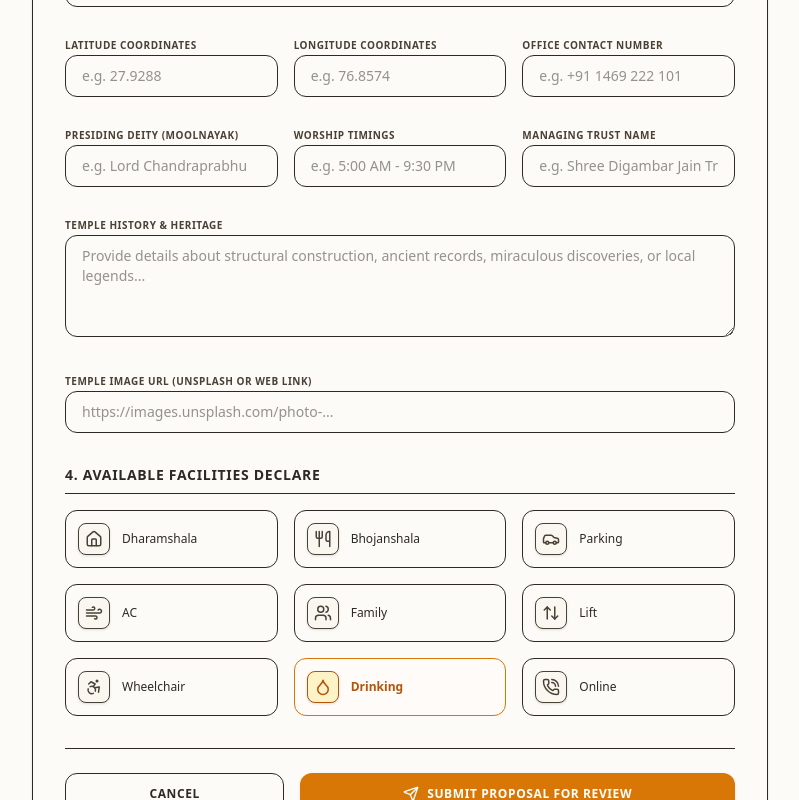
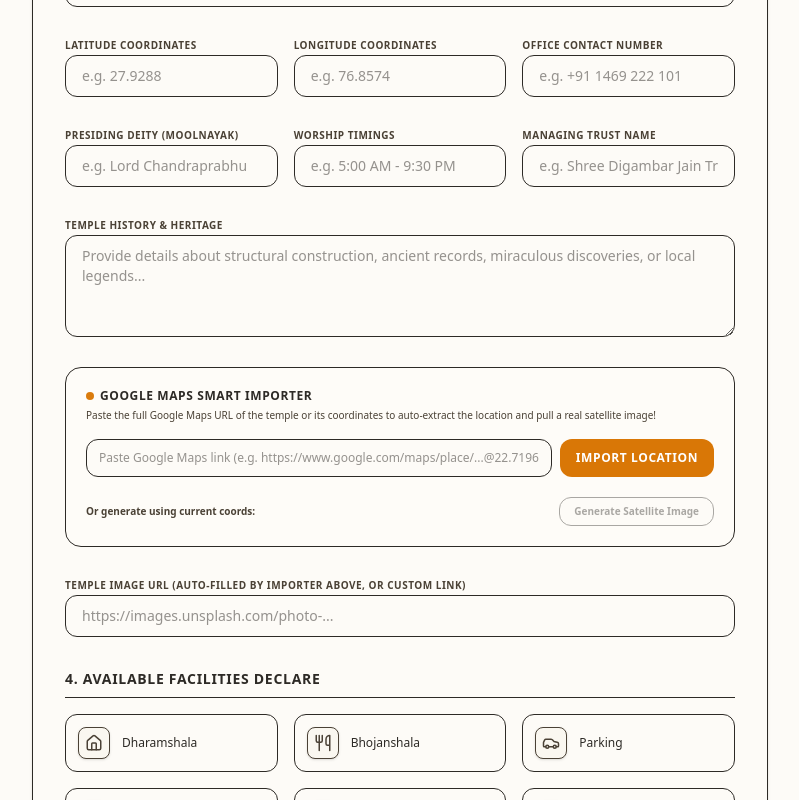
Before and after one commit to parasjain238/Jain-yatra, a Next.js app: page /contribute in a window 1280 px wide. Shown: the part 888-1688 px from the top of the page, without its empty margins (240-1039 px from the left). Built offline with nearby package versions, Linux system fonts and the light colour scheme.

Commit message:
feat(importer): add Google Maps smart URL coordinates parser and dynamic satellite image generator to contribute and admin forms

```diff
--- a/src/app/admin/page.tsx
+++ b/src/app/admin/page.tsx
@@ -76,6 +76,7 @@ export default function AdminDashboard() {
   const [moolnayak, setMoolnayak] = useState("");
   const [trustName, setTrustName] = useState("");
   const [imageUrl, setImageUrl] = useState("");
+  const [googleMapsLink, setGoogleMapsLink] = useState("");
   const [facilities, setFacilities] = useState<Facilities>({
     dharamshala_available: false,
     bhojanshala_available: false,
@@ -113,6 +114,60 @@ export default function AdminDashboard() {
     setFacilities(prev => ({ ...prev, [key]: !prev[key] }));
   };
 
+  const handleSmartImport = () => {
+    if (!googleMapsLink.trim()) {
+      alert("Please paste a Google Maps link first.");
+      return;
+    }
+
+    let detectedLat = "";
+    let detectedLng = "";
+
+    const atPattern = /@(-?\d+\.\d+),(-?\d+\.\d+)/;
+    const atMatch = googleMapsLink.match(atPattern);
+    if (atMatch) {
+      detectedLat = atMatch[1];
+      detectedLng = atMatch[2];
+    } else {
+      const qPattern = /[?&]q=(-?\d+\.\d+),(-?\d+\.\d+)/;
+      const qMatch = googleMapsLink.match(qPattern);
+      if (qMatch) {
+        detectedLat = qMatch[1];
+        detectedLng = qMatch[2];
+      } else {
+        const numberPattern = /(-?\d+\.\d+),\s*(-?\d+\.\d+)/;
+        const numMatch = googleMapsLink.match(numberPattern);
+        if (numMatch) {
+          detectedLat = numMatch[1];
+          detectedLng = numMatch[2];
+        }
+      }
+    }
+
+    if (detectedLat && detectedLng) {
+      setLat(parseFloat(detectedLat).toFixed(5));
+      setLng(parseFloat(detectedLng).toFixed(5));
+
+      const generatedImg = `https://static-maps.yandex.ru/1.x/?ll=${detectedLng},${detectedLat}&z=17&l=sat&size=600,450`;
+      setImageUrl(generatedImg);
+
+      alert(`Google Maps Link parsed successfully!\nLatitude: ${detectedLat}\nLongitude: ${detectedLng}\nReal Satellite temple photo generated!`);
+    } else {
+      alert("Could not extract coordinates from link. Please make sure the URL contains coordinates (e.g. '@22.7196,75.8480').");
+    }
+  };
+
+  const generateImageFromCoords = () => {
+    if (!lat || !lng) {
+      alert("Please input Latitude and Longitude coordinates first.");
+      return;
+    }
+
+    const generatedImg = `https://static-maps.yandex.ru/1.x/?ll=${lng},${lat}&z=17&l=sat&size=600,450`;
+    setImageUrl(generatedImg);
+    alert("Real satellite image generated and loaded from Google Maps coordinates!");
+  };
+
   // Open CRUD Form
   const openAddForm = () => {
     setCrudMode("add");
@@ -130,6 +185,7 @@ export default function AdminDashboard() {
     setMoolnayak("");
     setTrustName("");
     setImageUrl("");
+    setGoogleMapsLink("");
     setFacilities({
       dharamshala_available: false,
       bhojanshala_available: false,
@@ -160,6 +216,7 @@ export default function AdminDashboard() {
     setMoolnayak(t.moolnayak);
     setTrustName(t.trust_name);
     setImageUrl(t.image_url);
+    setGoogleMapsLink("");
     setFacilities(t.facilities);
     setCrudModalOpen(true);
   };
@@ -737,6 +794,48 @@ export default function AdminDashboard() {
                 />
               </div>
 
+              {/* Google Maps Smart Importer */}
+              <div className="rounded-xl border border-glass-border bg-cream-50/20 p-4 space-y-3">
+                <div className="flex flex-col gap-0.5">
+                  <span className="text-[11px] font-bold text-foreground flex items-center gap-1 uppercase tracking-wider">
+                    <span className="h-1.5 w-1.5 rounded-full bg-saffron-500 animate-pulse"></span>
+                    Google Maps Smart Importer
+                  </span>
+                  <span className="text-[9px] text-cream-800 font-semibold">
+                    Paste Google Maps URL or coordinates to auto-extract the location and pull a real satellite image!
+                  </span>
+                </div>
+
+                <div className="flex gap-2">
+                  <input
+                    type="text"
+                    value={googleMapsLink}
+                    onChange={(e) => setGoogleMapsLink(e.target.value)}
+                    placeholder="Paste Google Maps link..."
+                    className="flex-grow px-2 py-1.5 border border-glass-border rounded-xl text-xs bg-background text-foreground focus:outline-none focus:ring-1 focus:ring-saffron-500"
+                  />
+                  <button
+                    type="button"
+                    onClick={handleSmartImport}
+                    className="px-3 py-1.5 bg-saffron-500 text-white rounded-xl text-[10px] font-bold hover:bg-saffron-600 transition-all uppercase tracking-wider shrink-0"
+                  >
+                    Import
+                  </button>
+                </div>
+
+                <div className="flex items-center justify-between gap-4 pt-0.5">
+                  <span className="text-[9px] text-cream-800 font-semibold">Or generate from current coords:</span>
+                  <button
+                    type="button"
+                    onClick={generateImageFromCoords}
+                    disabled={!lat || !lng}
+                    className="px-2.5 py-1 border border-glass-border bg-background text-foreground hover:bg-cream-100 rounded-lg text-[9px] font-bold transition-all disabled:opacity-40"
+                  >
+                    Generate Satellite Image
+                  </button>
+                </div>
+              </div>
+
               <div className="space-y-1.5">
                 <label className="text-[10px] font-bold uppercase tracking-wider text-cream-800">Image URL</label>
                 <input
@@ -746,6 +845,15 @@ export default function AdminDashboard() {
                   className="w-full px-3 py-2 border border-glass-border rounded-xl text-xs bg-cream-50/50 text-foreground"
                 />
               </div>
+
+              {imageUrl && (
+                <div className="space-y-1.5 animate-fade-in">
+                  <label className="text-[10px] font-bold uppercase tracking-wider text-cream-800">Image Preview</label>
+                  <div className="h-32 rounded-xl overflow-hidden border border-glass-border bg-cream-100 relative">
+                    <img src={imageUrl} alt="Temple preview" className="w-full h-full object-cover" />
+                  </div>
+                </div>
+              )}
 
               {/* Facilities grid checkbox */}
               <div className="space-y-3 pt-2">
--- a/src/app/contribute/page.tsx
+++ b/src/app/contribute/page.tsx
@@ -68,6 +68,8 @@ function ContributeForm() {
   const [moolnayak, setMoolnayak] = useState("");
   const [trustName, setTrustName] = useState("");
   const [imageUrl, setImageUrl] = useState("");
+
+  const [googleMapsLink, setGoogleMapsLink] = useState("");
 
   // Facility Flags
   const [facilities, setFacilities] = useState<Facilities>({
@@ -158,6 +160,65 @@ function ContributeForm() {
       ...prev,
       [key]: !prev[key]
     }));
+  };
+
+  const handleSmartImport = () => {
+    if (!googleMapsLink.trim()) {
+      alert("Please paste a Google Maps link first.");
+      return;
+    }
+
+    let detectedLat = "";
+    let detectedLng = "";
+
+    // Pattern 1: /@22.7196,75.8480
+    const atPattern = /@(-?\d+\.\d+),(-?\d+\.\d+)/;
+    const atMatch = googleMapsLink.match(atPattern);
+    if (atMatch) {
+      detectedLat = atMatch[1];
+      detectedLng = atMatch[2];
+    } else {
+      // Pattern 2: q=22.7196,75.8480
+      const qPattern = /[?&]q=(-?\d+\.\d+),(-?\d+\.\d+)/;
+      const qMatch = googleMapsLink.match(qPattern);
+      if (qMatch) {
+        detectedLat = qMatch[1];
+        detectedLng = qMatch[2];
+      } else {
+        // Pattern 3: direct comma separated numbers in url
+        const numberPattern = /(-?\d+\.\d+),\s*(-?\d+\.\d+)/;
+        const numMatch = googleMapsLink.match(numberPattern);
+        if (numMatch) {
+          detectedLat = numMatch[1];
+          detectedLng = numMatch[2];
+        }
+      }
+    }
+
+    if (detectedLat && detectedLng) {
+      setLat(parseFloat(detectedLat).toFixed(5));
+      setLng(parseFloat(detectedLng).toFixed(5));
+
+      // Auto generate the real satellite photo URL for this location
+      const generatedImg = `https://static-maps.yandex.ru/1.x/?ll=${detectedLng},${detectedLat}&z=17&l=sat&size=600,450`;
+      setImageUrl(generatedImg);
+
+      alert(`Google Maps Link parsed successfully!\nLatitude: ${detectedLat}\nLongitude: ${detectedLng}\nReal Satellite temple photo generated!`);
+    } else {
+      alert("Could not extract coordinates from link. Please make sure the URL contains coordinates (e.g. '@22.7196,75.8480' or '?q=22.7196,75.8480') or input coordinates manually.");
+    }
+  };
+
+  const generateImageFromCoords = () => {
+    if (!lat || !lng) {
+      alert("Please input Latitude and Longitude coordinates first.");
+      return;
+    }
+
+    // Generate actual, high-resolution satellite picture of the temple from space
+    const generatedImg = `https://static-maps.yandex.ru/1.x/?ll=${lng},${lat}&z=17&l=sat&size=600,450`;
+    setImageUrl(generatedImg);
+    alert("Real satellite image generated and loaded from Google Maps coordinates!");
   };
 
   // Submit Handler
@@ -551,10 +612,52 @@ function ContributeForm() {
               />
             </div>
 
+            {/* Google Maps Smart Importer */}
+            <div className="rounded-2xl border border-glass-border bg-cream-50/30 p-5 space-y-4">
+              <div className="flex flex-col gap-1">
+                <span className="text-xs font-bold text-foreground flex items-center gap-1.5 uppercase tracking-wider">
+                  <span className="h-2 w-2 rounded-full bg-saffron-500 animate-pulse"></span>
+                  Google Maps Smart Importer
+                </span>
+                <span className="text-[10px] text-cream-800 font-medium">
+                  Paste the full Google Maps URL of the temple or its coordinates to auto-extract the location and pull a real satellite image!
+                </span>
+              </div>
+
+              <div className="flex gap-2">
+                <input
+                  type="text"
+                  value={googleMapsLink}
+                  onChange={(e) => setGoogleMapsLink(e.target.value)}
+                  placeholder="Paste Google Maps link (e.g. https://www.google.com/maps/place/...@22.7196,75.8480...)"
+                  className="flex-grow px-3 py-2.5 rounded-xl border border-glass-border bg-background text-xs focus:outline-none focus:ring-2 focus:ring-saffron-500/20 focus:border-saffron-500 text-foreground"
+                />
+                <button
+                  type="button"
+                  onClick={handleSmartImport}
+                  className="px-4 py-2 bg-saffron-500 text-white rounded-xl text-xs font-bold hover:bg-saffron-600 transition-all uppercase tracking-wider shrink-0 active:scale-95"
+                >
+                  Import Location
+                </button>
+              </div>
+
+              <div className="flex items-center justify-between gap-4 pt-1">
+                <span className="text-[10px] text-cream-800 font-semibold">Or generate using current coords:</span>
+                <button
+                  type="button"
+                  onClick={generateImageFromCoords}
+                  disabled={!lat || !lng}
+                  className="px-3.5 py-1.5 border border-glass-border bg-background text-foreground hover:bg-cream-100 dark:hover:bg-cream-200 rounded-xl text-[10px] font-bold transition-all disabled:opacity-40"
+                >
+                  Generate Satellite Image
+                </button>
+              </div>
+            </div>
+
             {/* Photo URL */}
             <div className="space-y-1.5">
               <label className="text-[10px] font-bold uppercase tracking-wider text-cream-800">
-                Temple Image URL (Unsplash or web link)
+                Temple Image URL (Auto-filled by importer above, or custom link)
               </label>
               <input
                 type="url"
@@ -564,6 +667,15 @@ function ContributeForm() {
                 className="w-full px-4 py-2.5 rounded-xl border border-glass-border bg-cream-50/50 dark:bg-cream-100 text-sm focus:outline-none focus:ring-2 focus:ring-saffron-500/20 text-foreground"
               />
             </div>
+
+            {imageUrl && (
+              <div className="space-y-1.5 animate-fade-in">
+                <label className="text-[10px] font-bold uppercase tracking-wider text-cream-800">Image Preview</label>
+                <div className="h-40 rounded-xl overflow-hidden border border-glass-border bg-cream-100 relative">
+                  <img src={imageUrl} alt="Temple preview" className="w-full h-full object-cover" />
+                </div>
+              </div>
+            )}
 
             {/* Facilities Checklist Flags */}
             <div className="space-y-4 pt-2">
```
